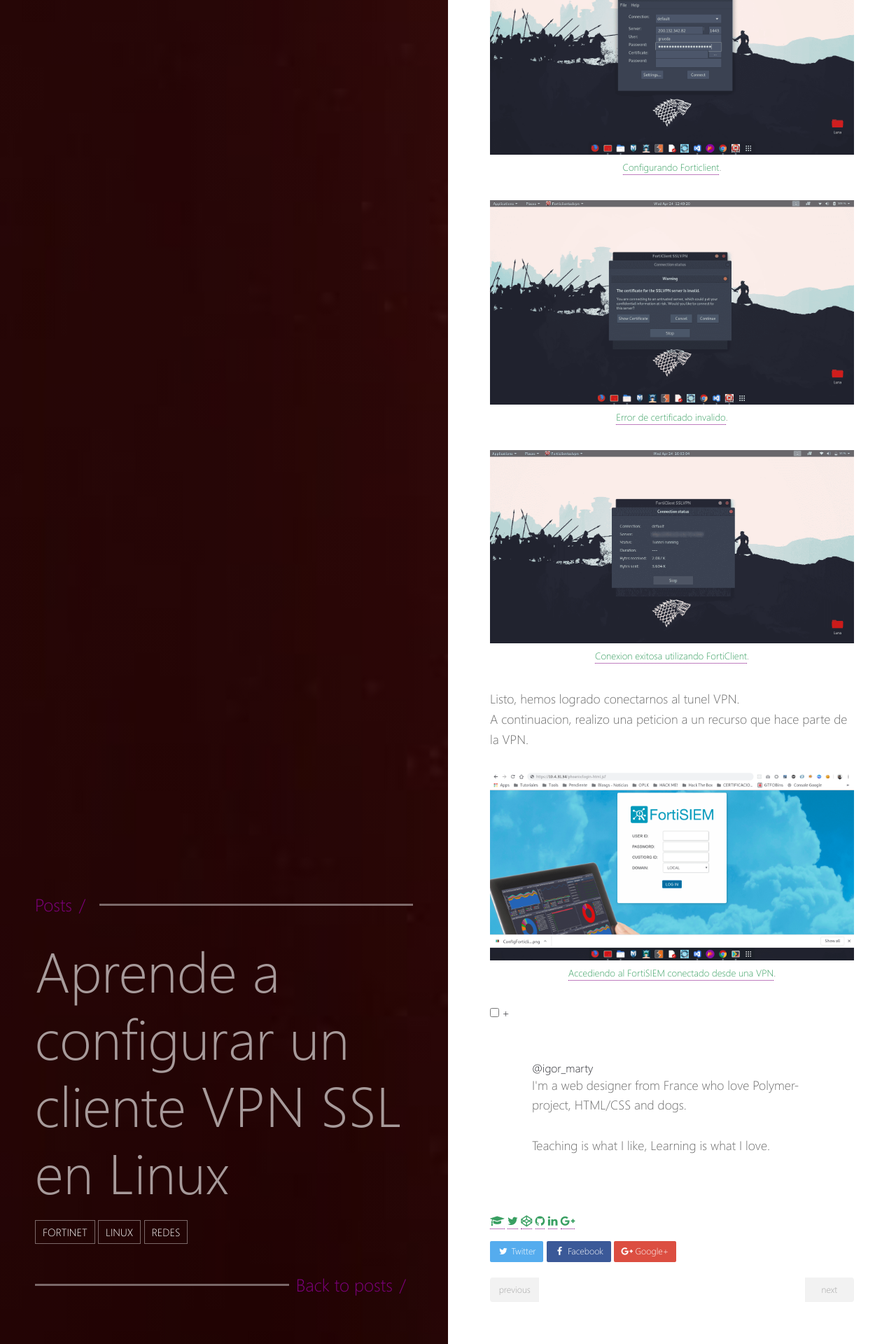
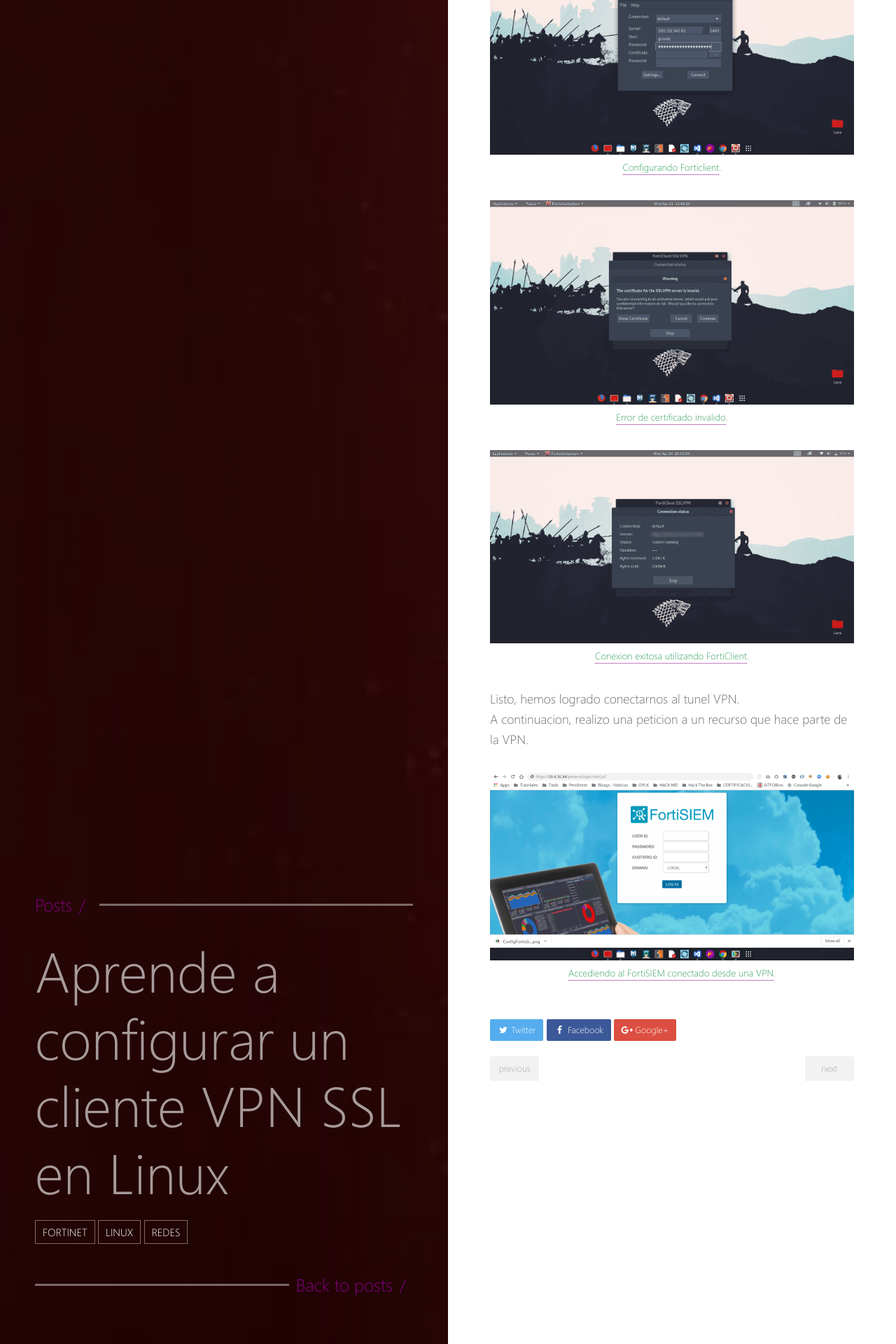
Before and after one commit to HackingProfessional/Security, a Jekyll site: the page built from _posts/2019-04-15-Como-instalar-forticlient-para-linux.md, in a window 1280 px wide. Shown: the part 1715-3635 px from the top of the page at 70% size. Built offline with Jekyll 4.4.1, drawn with Linux system fonts in a browser that asks for light colours.

Commit message:
Update 2019-04-15-Como-instalar-forticlient-para-linux.md

```diff
--- a/_posts/2019-04-15-Como-instalar-forticlient-para-linux.md
+++ b/_posts/2019-04-15-Como-instalar-forticlient-para-linux.md
@@ -91,22 +91,3 @@
     <a href="https://hackingprofessional.github.io/Security/Como-instalar-forticlient-para-linux" title="Accediendo al FortiSIEM conectado desde una VPN">Accediendo al FortiSIEM conectado desde una VPN</a>.
   </figcaption>
 </figure>
-
-<div class="profile-card-wrap">
-	<input id="check" type="checkbox" class="check"><label for="check" class="toggle"> + </label>
-	<div class="content" data-text="Hi there !">
-		<div class="title">@igor_marty</div>
-		<p>I'm a web designer from France who love Polymer-project, HTML/CSS and dogs. <br/> <br/> Teaching is what I like, Learning is what I love.</p>
-	</div>
-	<div class="link-info">
-		<div class="social">
-			<a class="link oc" href="https://openclassrooms.com/membres/igormarty" target="_blank"><i class="fa fa-graduation-cap"></i></a>
-			<a class="link tw" href="https://twitter.com/igor_marty" target="_blank"><i class="fa fa-twitter"></i></a>
-			<a class="link cp" href="https://codepen.io/IMarty/" target="_blank"><i class="fa fa-codepen"></i></a>
-			<a class="link gh" href="https://github.com/IMarty" target="_blank"><i class="fa fa-github"></i></a>
-			<a class="link li" href="https://fr.linkedin.com/in/igormarty" target="_blank"><i class="fa fa-linkedin"></i></a>
-			<a class="link gp" href="https://plus.google.com/u/0/+IgorMarty" target="_blank"><i class="fa fa-google-plus"></i></a>
-		</div>
-		<div class="photo"></div>
-	</div>
-</div>
```
